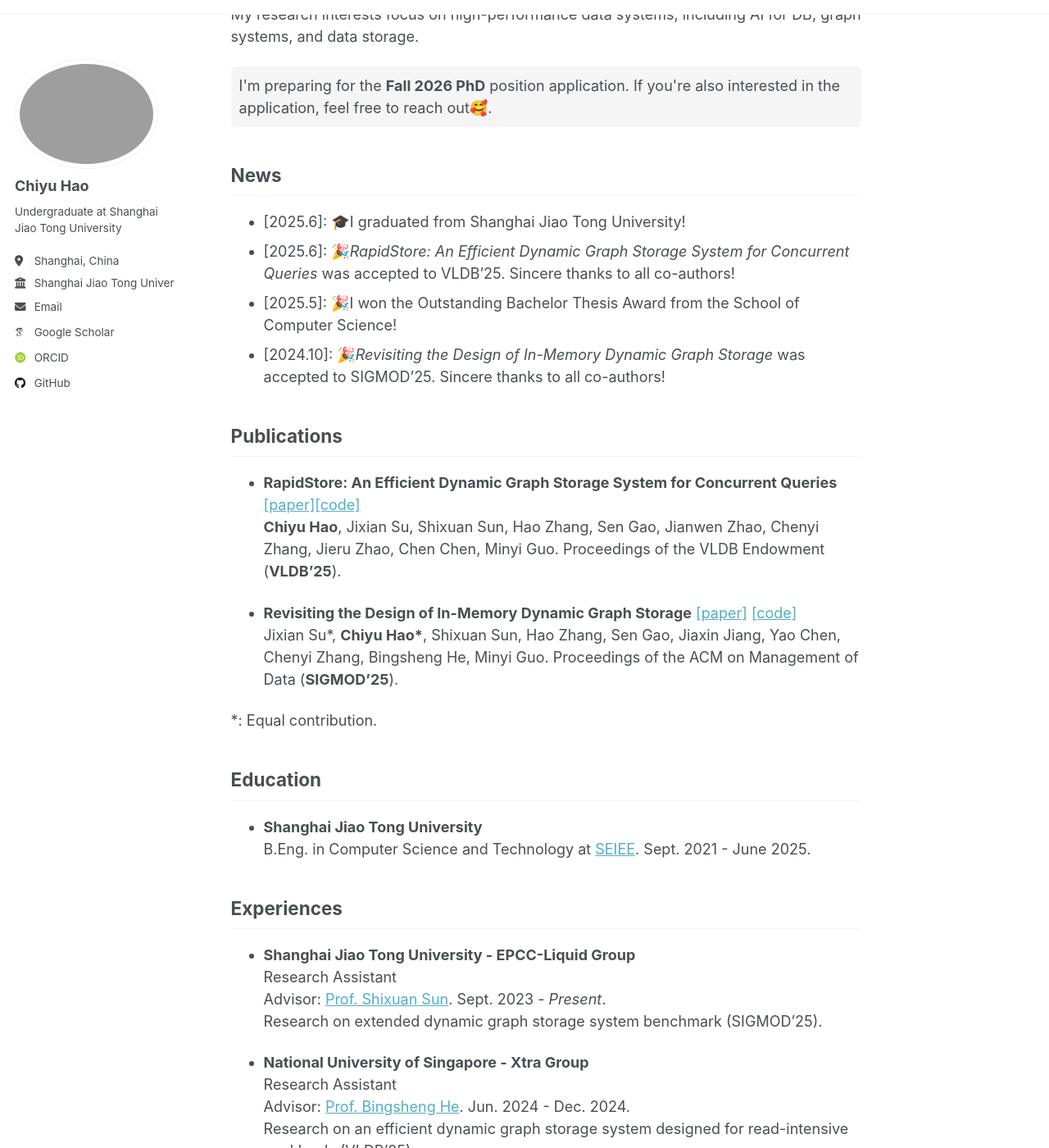
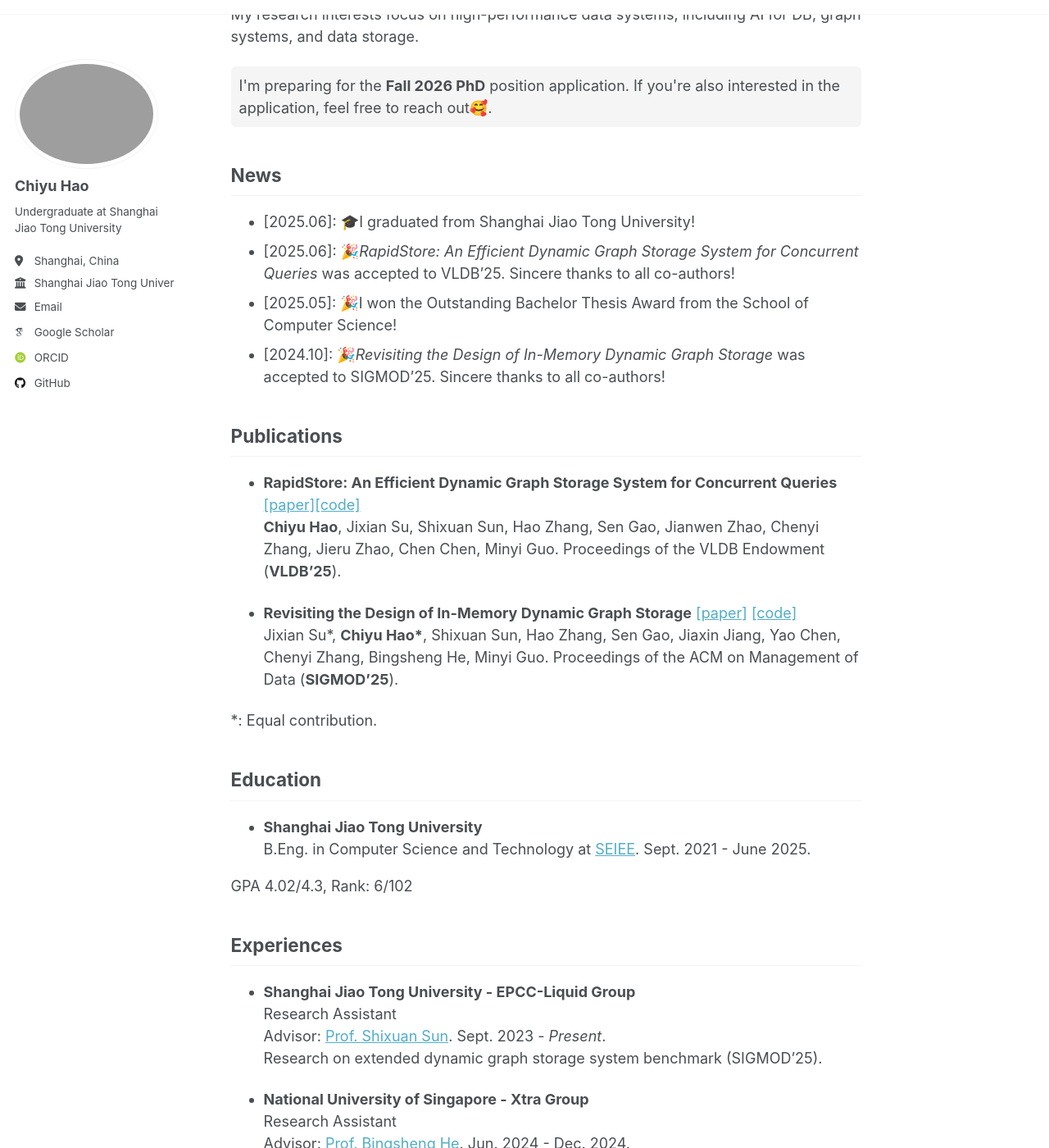
Before and after one commit to HCAHOI/hcahoi.github.io, a Jekyll site: the page built from _pages/about.md, in a window 1280 px wide and 1400 px high, scrolled down 278 px. Shown: the whole window at 82% size. Built offline with Jekyll 4.4.1, drawn with Linux system fonts in a browser that asks for light colours; some web fonts are replaced; a script that is not in the unit is left out.

Commit message:
Update about.md

```diff
--- a/_pages/about.md
+++ b/_pages/about.md
@@ -16,9 +16,9 @@ I'm preparing for the <strong>Fall 2026 PhD</strong> position application. If yo
 </div>
 
 ## News
-* \[2025.6\]: 🎓I graduated from Shanghai Jiao Tong University!
-* \[2025.6\]: 🎉*RapidStore: An Efficient Dynamic Graph Storage System for Concurrent Queries* was accepted to VLDB'25. Sincere thanks to all co-authors!
-* \[2025.5\]: 🎉I won the Outstanding Bachelor Thesis Award from the School of Computer Science!
+* \[2025.06\]: 🎓I graduated from Shanghai Jiao Tong University!
+* \[2025.06\]: 🎉*RapidStore: An Efficient Dynamic Graph Storage System for Concurrent Queries* was accepted to VLDB'25. Sincere thanks to all co-authors!
+* \[2025.05\]: 🎉I won the Outstanding Bachelor Thesis Award from the School of Computer Science!
 * \[2024.10\]: 🎉*Revisiting the Design of In-Memory Dynamic Graph Storage* was accepted to SIGMOD'25. Sincere thanks to all co-authors!
 
 ## Publications
@@ -35,6 +35,8 @@ Proceedings of the ACM on Management of Data (**SIGMOD'25**).
 ## Education
 - **Shanghai Jiao Tong University**
 B.Eng. in Computer Science and Technology at [SEIEE](https://english.seiee.sjtu.edu.cn/). Sept. 2021 - June 2025.
+
+GPA 4.02/4.3, Rank: 6/102
 
 ## Experiences
 - **Shanghai Jiao Tong University - EPCC-Liquid Group**
```
